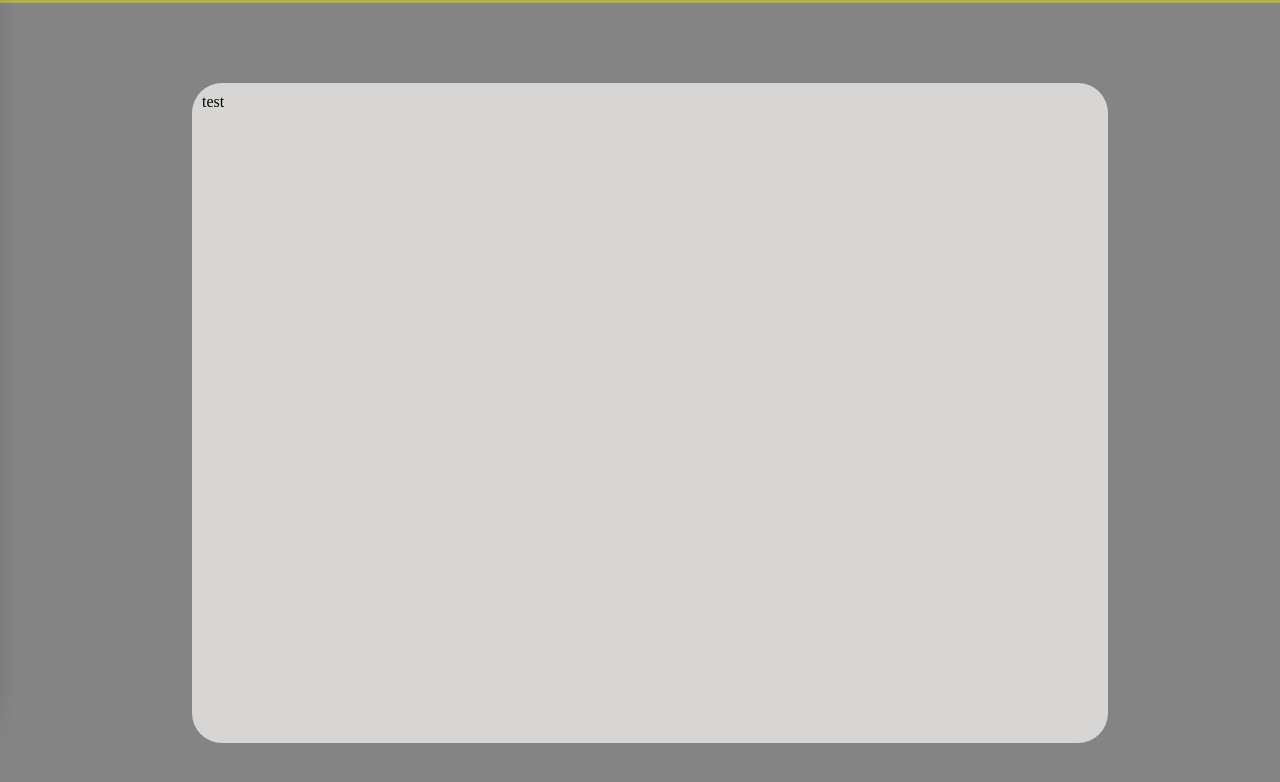
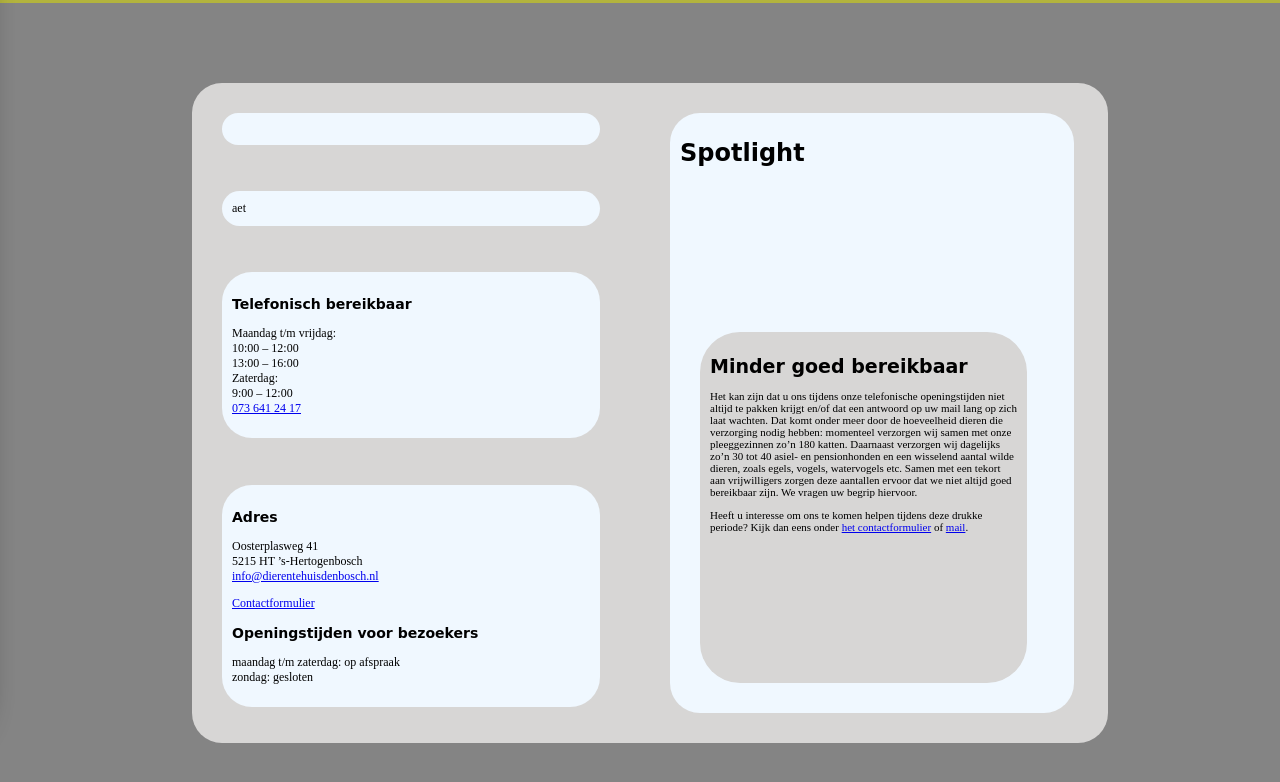
Before and after one commit to strawmelonjuice/DierenTehuisDenBosch, a plain HTML site: page index.html in a window 1280 px wide. Shown: the part 62-844 px from the top of the page. Drawn offline with Linux system fonts and the light colour scheme; a web font is replaced by a local one.

Commit message:
Home content

```diff
--- a/index.html
+++ b/index.html
@@ -1,4 +1,4 @@
-<!doctype html>
+<!DOCTYPE html>
 <!--
     Author: MLC Bloeiman <@strawmelonjuice, mar@strawmelonjuice.com>
     Date: 26 maart 2024
@@ -12,8 +12,9 @@
 		<!-- Viewport definition -->
 		<meta content="width=device-width, initial-scale=1.0" name="viewport" />
 		<!-- Stylesheet importeren -->
-    <link href="./styles/stylesheet.css" rel="stylesheet" />
-    <script defer src="./scripts/page.js"></script>
+		<link href="/styles/stylesheet.css" rel="stylesheet" />
+		<link href="/styles/home.css" rel="stylesheet" />
+		<script defer src="/scripts/page.js"></script>
 	</head>
 
 	<body>
@@ -23,15 +24,58 @@
 				src="https://dierentehuisdenbosch.nl/wp-content/themes/_s-master/img/logo-liggend.svg"
 				id="bannerafbeelding"
 			/>
-			<a href="index.html" class="current">Home</a>
-			<a href="Pages/doneren.html">Doneren</a>
+			<a href="/index.html" class="current">Home</a>
+			<a href="/pages/doneren.html">Doneren</a>
 		</div>
 		<div id="side-nav">
 			<span id="side-menu-closer"><button>&times;</button></span>
 			<a href="">Onze toekomstvisie</a>
 		</div>
-    <main>
-      <div id="main">test</div>
+		<main class="gridmain">
+			<div id="main-l">
+				<div><p></p></div>
+				<div>aet</div>
+				<div><h3>Telefonisch bereikbaar</h3>
+							<p>
+								Maandag t/m vrijdag:<br />
+								10:00 – 12:00<br />
+								13:00 – 16:00<br />
+								Zaterdag:<br />
+								9:00 – 12:00<br />
+								<a class="telefoon" href="tel:0736412417">073 641 24 17</a>
+							</p></div>
+				<div>
+							<h3>Adres</h3>
+							<p>
+								Oosterplasweg 41<br />
+								5215 HT ’s-Hertogenbosch<br />
+								<a href="mailto:info@dierentehuisdenbosch.nl"
+									>info@dierentehuisdenbosch.nl</a
+								>
+							</p>
+							<p>
+								<a href="/pages/contact.html">
+									Contactformulier
+              </a>
+							</p>
+
+
+							<h3>Openingstijden voor bezoekers</h3>
+							<p>
+								maandag t/m zaterdag: op afspraak<br />
+								zondag: gesloten
+							</p>
+
+				</div>
+
+			</div>
+			<div id="main-r"><h1>Spotlight</h1>
+      <div class="nieuwsitem">
+        <h1>Minder goed bereikbaar</h1>
+        <p>Het kan zijn dat u ons tijdens onze telefonische openingstijden niet altijd te pakken krijgt en/of dat een antwoord op uw mail lang op zich laat wachten. Dat komt onder meer door de hoeveelheid dieren die verzorging nodig hebben: momenteel verzorgen wij samen met onze pleeggezinnen zo’n 180 katten. Daarnaast verzorgen wij dagelijks zo’n 30 tot 40 asiel- en pensionhonden en een wisselend aantal wilde dieren, zoals egels, vogels, watervogels etc. Samen met een tekort aan vrijwilligers zorgen deze aantallen ervoor dat we niet altijd goed bereikbaar zijn. We vragen uw begrip hiervoor.</p>
+        <p>Heeft u interesse om ons te komen helpen tijdens deze drukke periode? Kijk dan eens onder <a href="/pages/contact.html">het contactformulier</a> of <a href="info@dierentehuisdenbosch.nl">mail</a>.</p>
+      </div>
+      </div>
 		</main>
 	</body>
 </html>
--- /dev/null
+++ b/styles/home.css
@@ -0,0 +1,54 @@
+.gridmain {
+    display: grid;
+    grid-auto-flow: column;
+    grid-auto-columns: 50%;
+}
+.gridmain * {
+    line-break: loose !important;
+}
+.gridmain #main-l {
+    overflow:unset;
+    display: grid;
+    line-gap-override: 0px;
+    grid-auto-flow: row;
+}
+
+.gridmain #main-l div {
+    height: max-content;
+    max-height: 26VH;
+    max-width: 80%;
+}
+
+.gridmain #main-r,
+.gridmain #main-l div {
+    background-color: #f0f8ff;
+    margin: 20px;
+    border-radius: 30px;
+    padding: 10px;
+    font-size: 12px;
+}
+.gridmain #main-r {
+    width: 30vw;
+    margin: 20px;
+    overflow: hidden;
+    display: grid;
+    grid-auto-flow: row;
+}
+.nieuwsitem {
+    background-color: #D7D6D5;
+    /* overflow: clip; */
+    max-width: 80%;
+    padding: 10px;
+    margin: 20px;
+    border-radius: 40px;
+}
+
+.nieuwsitem h1 {
+    font-size: 19px;
+}.nieuwsitem h2 {
+    font-size: 16px;
+}.nieuwsitem h3 {
+    font-size: 14px;
+}.nieuwsitem h4, .nieuwsitem {
+    font-size: 11px;
+}
```
Also changed, not shown: styles/stylesheet.css (line endings or trailing spaces). Lines whose indentation alone changed are shown as unchanged.
